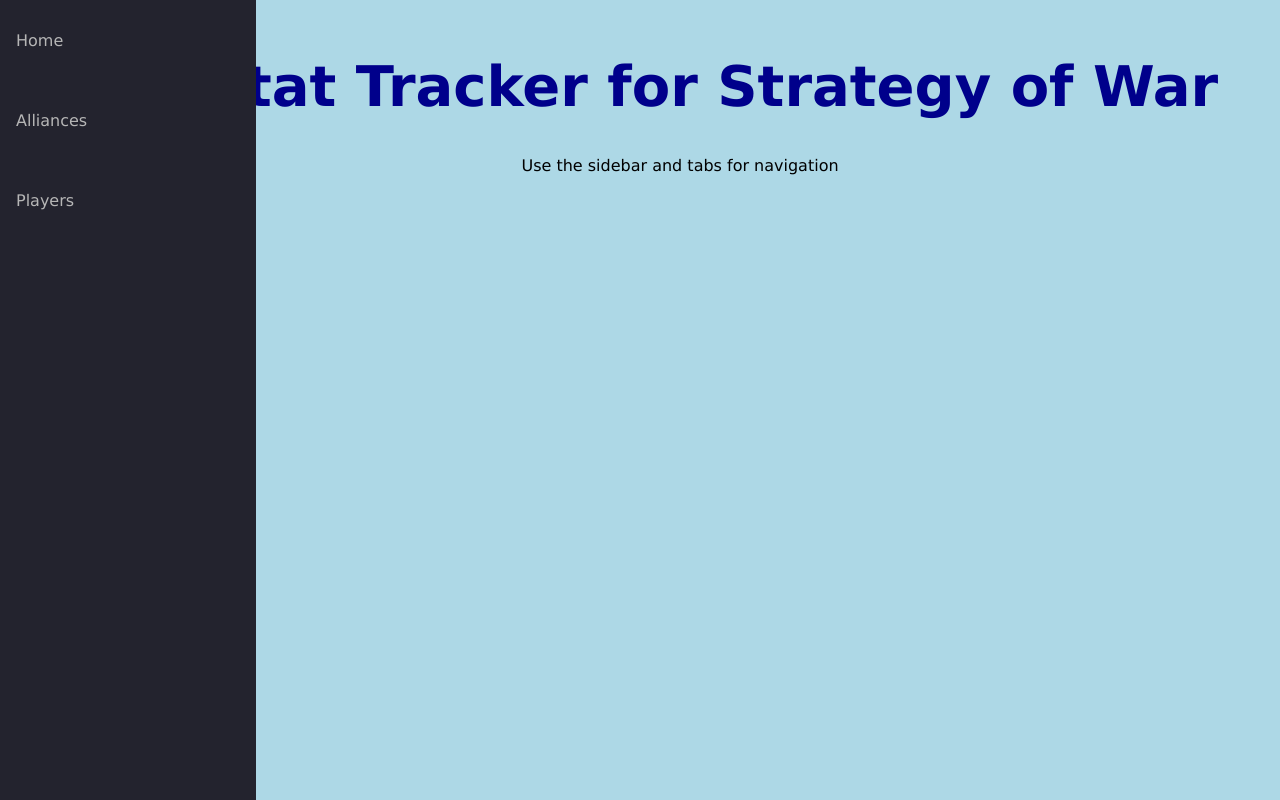
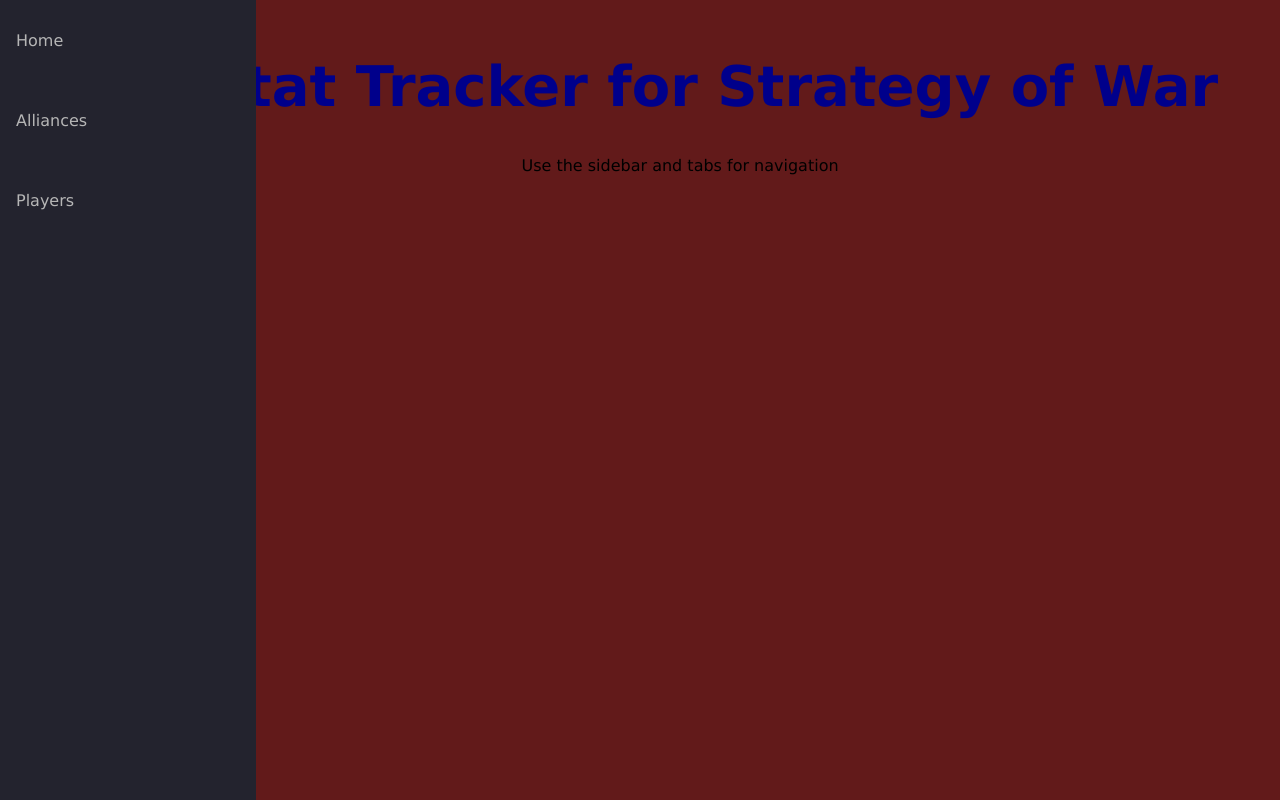
Before and after one commit to PangolinGamer9/Strategy-of-War, a plain HTML site: page index.html in a window 1280 px wide. Drawn offline with Linux system fonts and the light colour scheme.

Commit message:
Update style.css

```diff
--- a/style.css
+++ b/style.css
@@ -11,7 +11,7 @@
 
 body {
     color: black;
-    background-color: lightblue;
+    background-color: #621a1a;
     margin: 0;
     padding: 0;
 }
```
